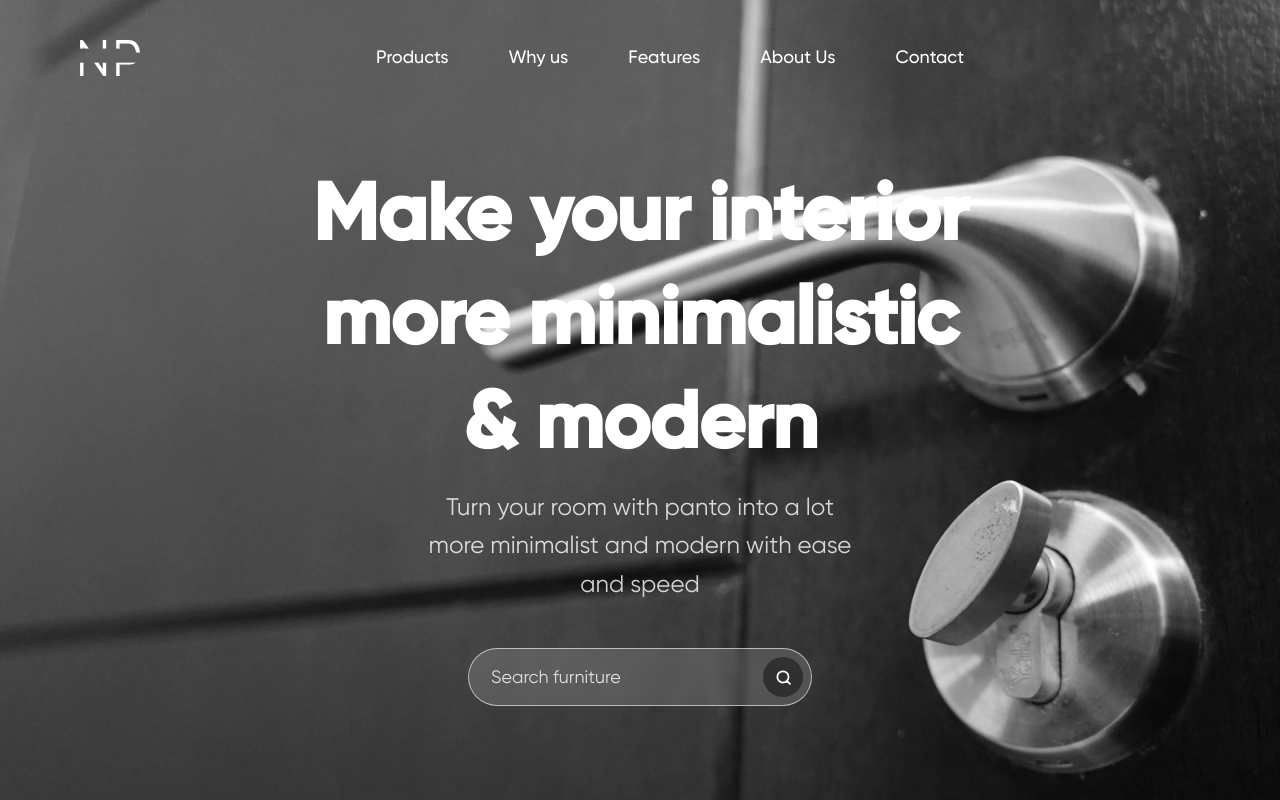
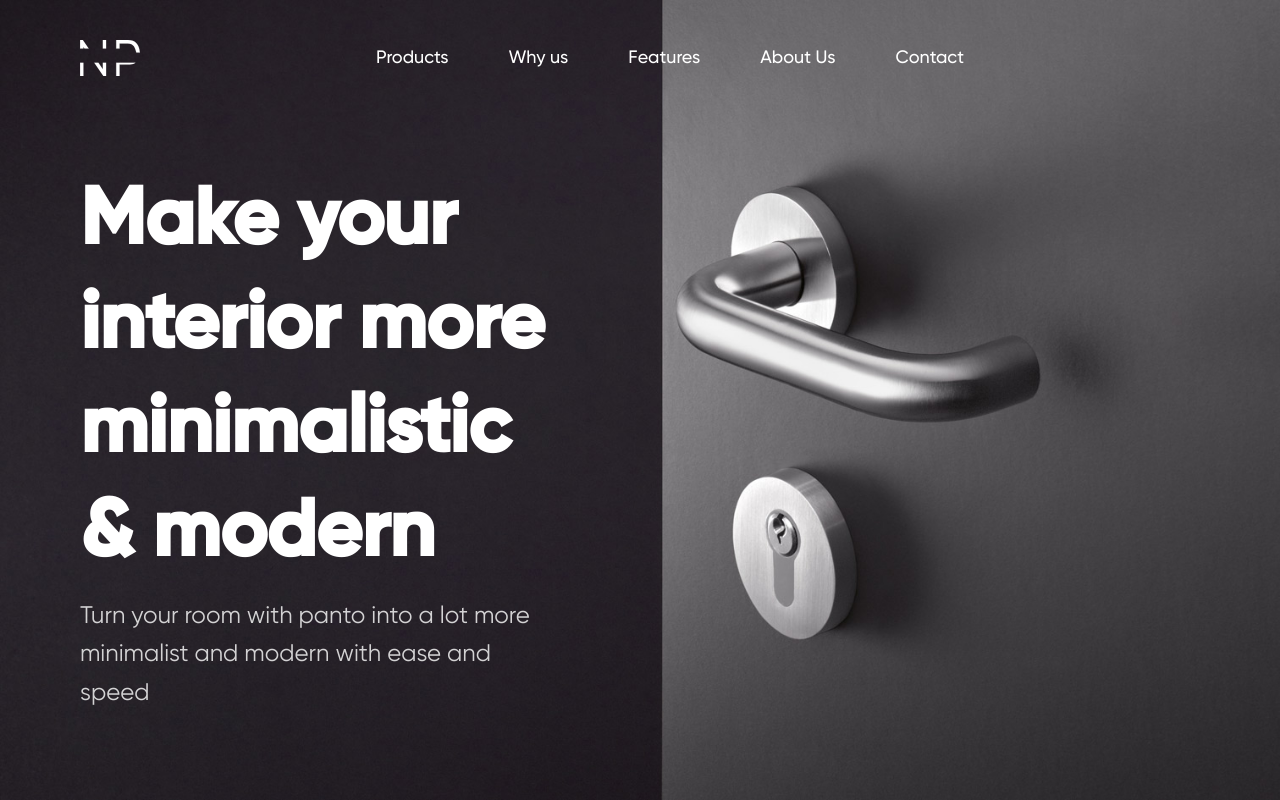
Before and after one commit to JavokhirMurodov1626/Door-Handles, an Angular app: page / in a window 1280 px wide. Shown: the top 800 px of the page. Built offline with nearby package versions, Linux system fonts and the light colour scheme.

Commit message:
hero has been updated

```diff
--- a/src/app/hero-section/hero-section.component.css
+++ b/src/app/hero-section/hero-section.component.css
@@ -2,32 +2,36 @@
     width: 100%;
     height: 100vh;
     max-height: 1080px;
-    background: url('/assets/images/hero-bg-img.webp');
+    background: url('/assets/images/hero-bg-img.jpg');
     background-repeat: no-repeat;
     background-size: cover;
-    padding: 16.1rem 29rem 4rem 29rem;
+    padding: 16.1rem 8rem 4rem 8rem;
     display: flex;
     flex-direction: column;
-    align-items: center;
+    justify-content: center;
 }
+.hero-section__content{
+    width: 50%;
+    padding-right: 8rem;
 
+}
 .hero-section__content h1 {
-    text-align: center;
     color: var(--color-primary-white);
     margin-bottom: 1.5rem;
+    text-align: left;
 }
 
 .hero-section__content .content__text {
     font-family: "Gilroy-Regular";
     font-size: 24px;
     line-height: 160%;
-    text-align: center;
     color: var(--color-primary-white);
     opacity: 0.8;
-    padding: 0 13rem;
     margin-bottom: 4.5rem;
+    text-align:left;
+
 }
-
+/*
 .hero-section__content .search-box {
     display: flex;
     padding: 0.8rem 0.8rem 0.8rem 2rem;
@@ -37,9 +41,9 @@
     border-radius: 4.2rem;
     max-width: 34.4rem;
     margin: 0 auto;
-}
+} */
 
-.hero-section__content .search-box label {
+/* .hero-section__content .search-box label {
     display: inline-block;
     width: 4rem;
     height: 4rem;
@@ -66,4 +70,4 @@
     line-height: 150%;
     color: var(--color-primary-white);
     opacity: 0.8;
-}
+} */
--- a/src/app/hero-section/hero-section.component.html
+++ b/src/app/hero-section/hero-section.component.html
@@ -3,9 +3,9 @@
         <h1>Make your interior more
             minimalistic & modern</h1>
         <p class="content__text">Turn your room with panto into a lot more minimalist and modern with ease and speed</p>
-        <div class="search-box">
+        <!-- <div class="search-box">
             <input type="text" id="search" placeholder="Search furniture">
             <label for="search"><img src="/assets/icons/search-icon.svg" alt=""></label>
-        </div>
+        </div> -->
     </div>
 </div>
```
Also changed, not shown: src/assets/images/hero-bg-img.jpg (added), src/assets/images/hero-bg-img.webp (deleted).
